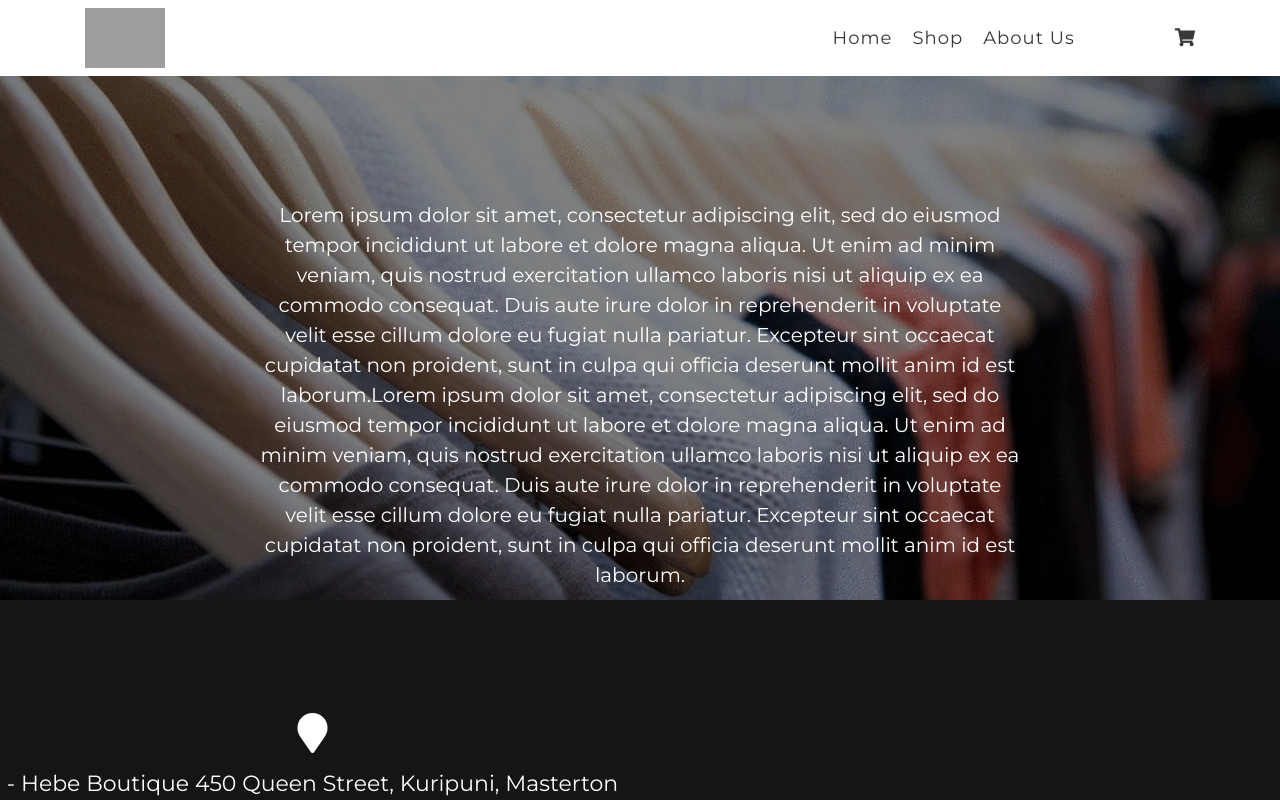
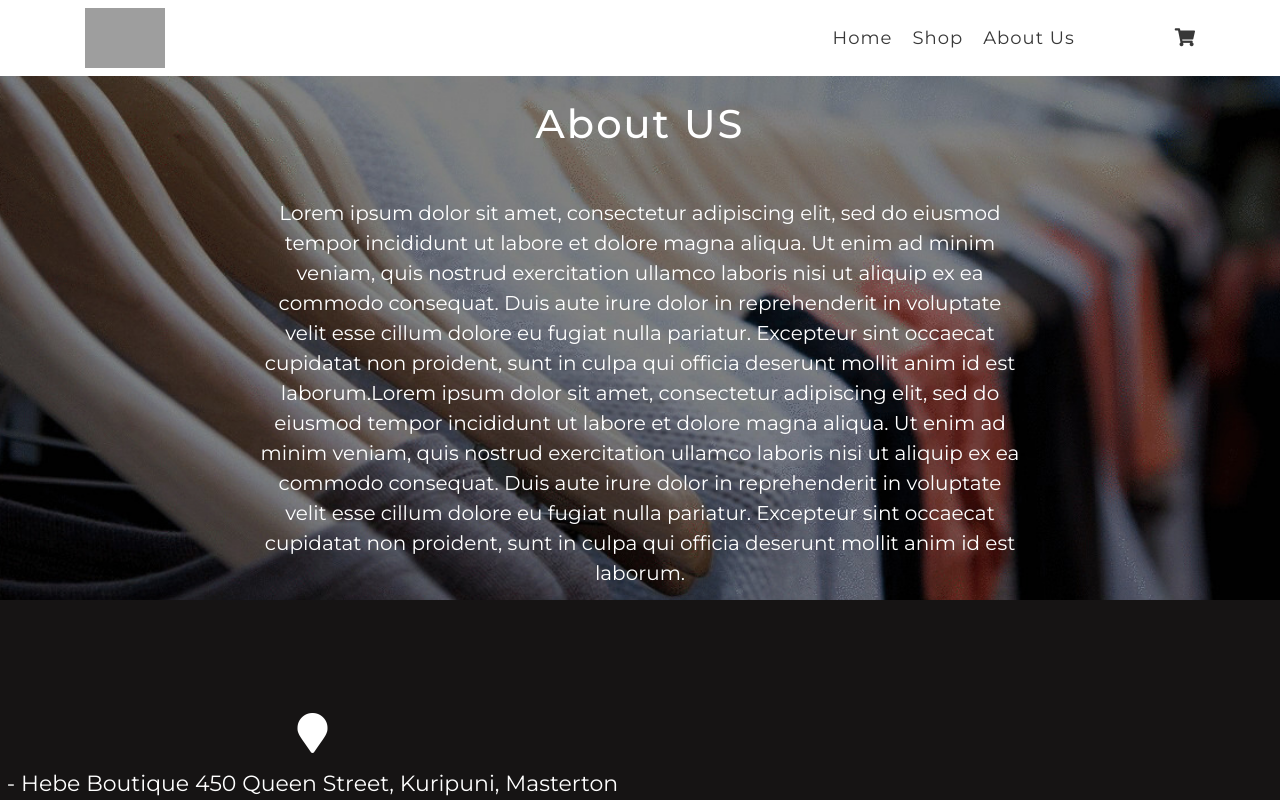
Before and after one commit to agentraghav/shopping_cart, a React (Create React App) app: page /about in a window 1280 px wide. Shown: the top 800 px of the page. Built offline with nearby package versions, Linux system fonts and the light colour scheme; grey boxes are pictures that could not be loaded.

Commit message:
about us

```diff
--- a/src/components/about.js
+++ b/src/components/about.js
@@ -5,6 +5,17 @@ export const About = () => {
     <>
       <Row className='about-bg'>
         <Col md={12}>
+          <h1
+            style={{
+              textAlign: 'center',
+              marginLeft: '0px',
+              marginTop: '100px',
+              marginBottom: '10px',
+              color: '#fff',
+            }}
+            className='heading-main'>
+            About US
+          </h1>
           <p className='about-head'>
             Lorem ipsum dolor sit amet, consectetur adipiscing elit, sed do
             eiusmod tempor incididunt ut labore et dolore magna aliqua. Ut enim
--- a/src/styles/styles.css
+++ b/src/styles/styles.css
@@ -239,7 +239,7 @@
   margin-left: 20%;
   margin-right: 20%;
   margin-bottom: 20%;
-  margin-top: 200px;
+  margin-top: 50px;
   text-align: center;
 }
 
```
Also changed, not shown: 1 other file (tests, documents, lock files or other folders).
